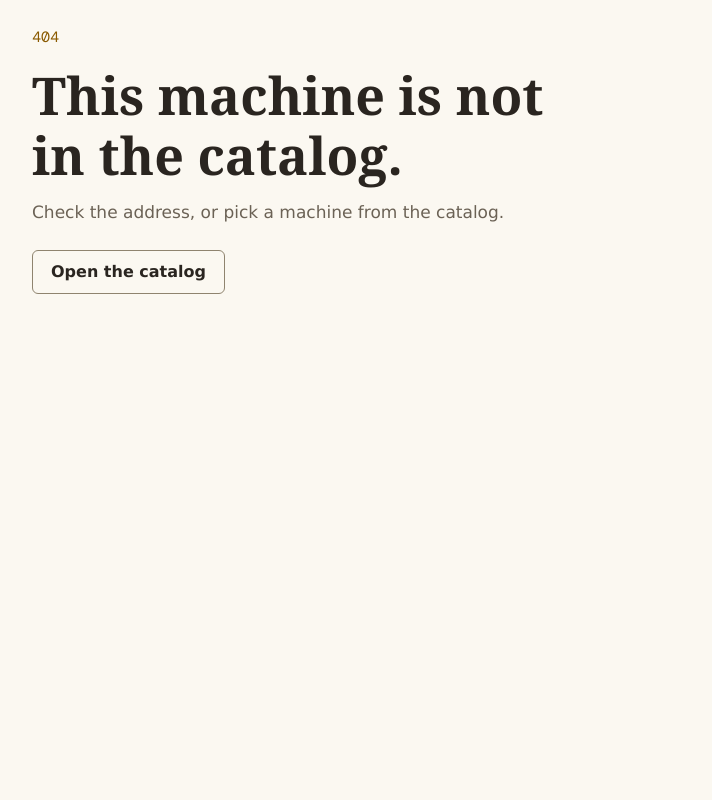
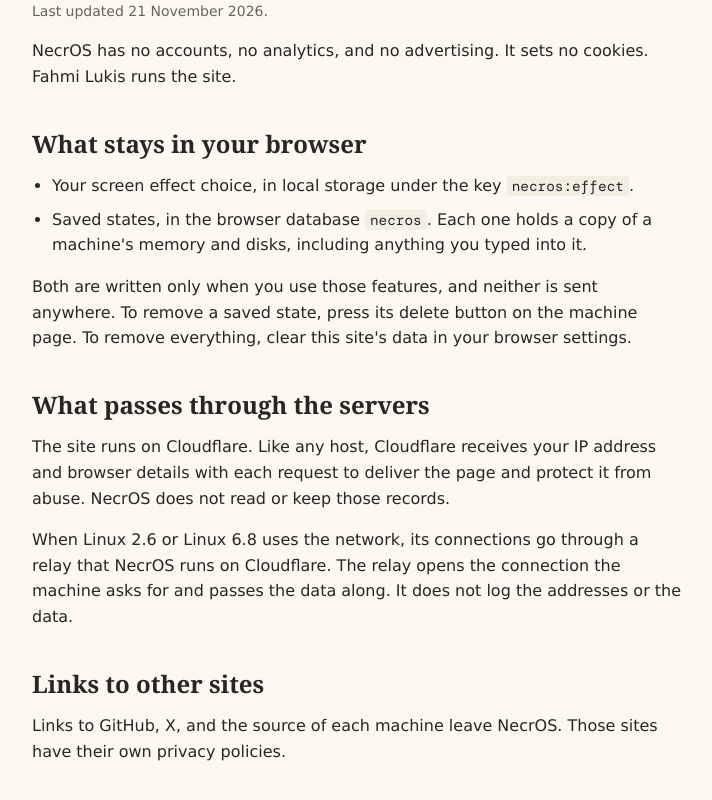
Before and after one commit to lksxyz/necr-os, a SvelteKit app in the folder apps/web/: page /privacy in a window 1280 px wide. Before the commit this address had no page. Shown: the part 240-1040 px from the top of the page, without its empty margins (148-860 px from the left). Before the commit the page ends 800 px from the top, so only its background shows below. Built offline with nearby package versions, Linux system fonts and the light colour scheme.

Commit message:
feat(web): add privacy page

```diff
--- /dev/null
+++ b/apps/web/src/routes/(site)/privacy/+page.svelte
@@ -0,0 +1,57 @@
+<script lang="ts">
+	import { issuesUrl, operator } from '#lib/site.ts';
+</script>
+
+<svelte:head>
+	<title>Privacy | NecrOS</title>
+	<meta name="description" content="What NecrOS stores in your browser, and what passes through its servers." />
+</svelte:head>
+
+<article class="prose">
+	<h1>Privacy</h1>
+	<p class="updated">Last updated 21 November 2026.</p>
+	<p>
+		NecrOS has no accounts, no analytics, and no advertising. It sets no cookies. {operator} runs the
+		site.
+	</p>
+
+	<h2>What stays in your browser</h2>
+	<ul>
+		<li>
+			Your screen effect choice, in local storage under the key <code class="mono">necros:effect</code>.
+		</li>
+		<li>
+			Saved states, in the browser database <code class="mono">necros</code>. Each one holds a copy of a
+			machine's memory and disks, including anything you typed into it.
+		</li>
+	</ul>
+	<p>
+		Both are written only when you use those features, and neither is sent anywhere. To remove a
+		saved state, press its delete button on the machine page. To remove everything, clear this
+		site's data in your browser settings.
+	</p>
+
+	<h2>What passes through the servers</h2>
+	<p>
+		The site runs on Cloudflare. Like any host, Cloudflare receives your IP address and browser
+		details with each request to deliver the page and protect it from abuse. NecrOS does not read or
+		keep those records.
+	</p>
+	<p>
+		When Linux 2.6 or Linux 6.8 uses the network, its connections go through a relay that NecrOS runs
+		on Cloudflare. The relay opens the connection the machine asks for and passes the data along. It
+		does not log the addresses or the data.
+	</p>
+
+	<h2>Links to other sites</h2>
+	<p>
+		Links to GitHub, X, and the source of each machine leave NecrOS. Those sites have their own
+		privacy policies.
+	</p>
+
+	<h2>Questions</h2>
+	<p>
+		<a href={issuesUrl}>Open an issue on GitHub</a>. Issues are public, so do not post personal
+		details there.
+	</p>
+</article>
```
